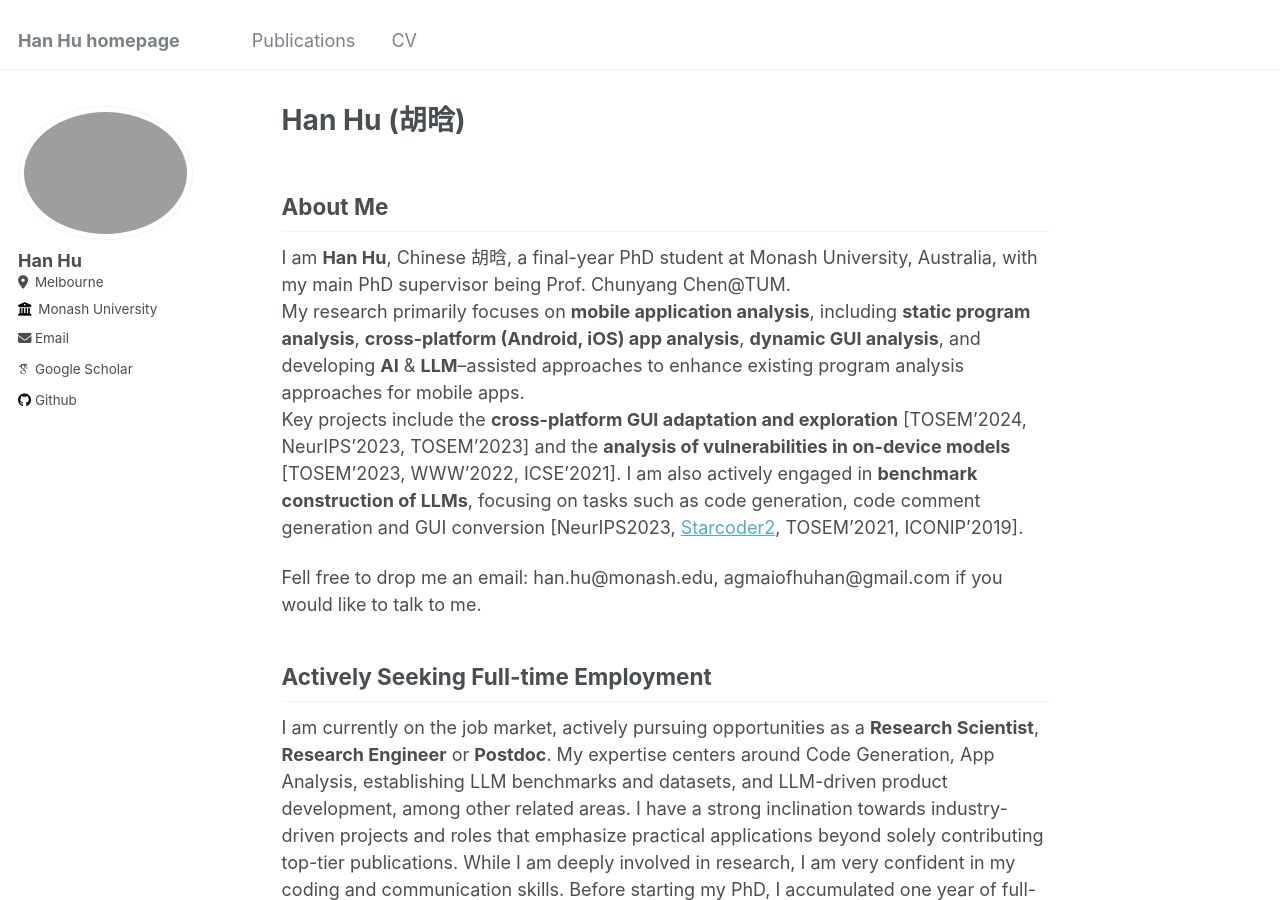
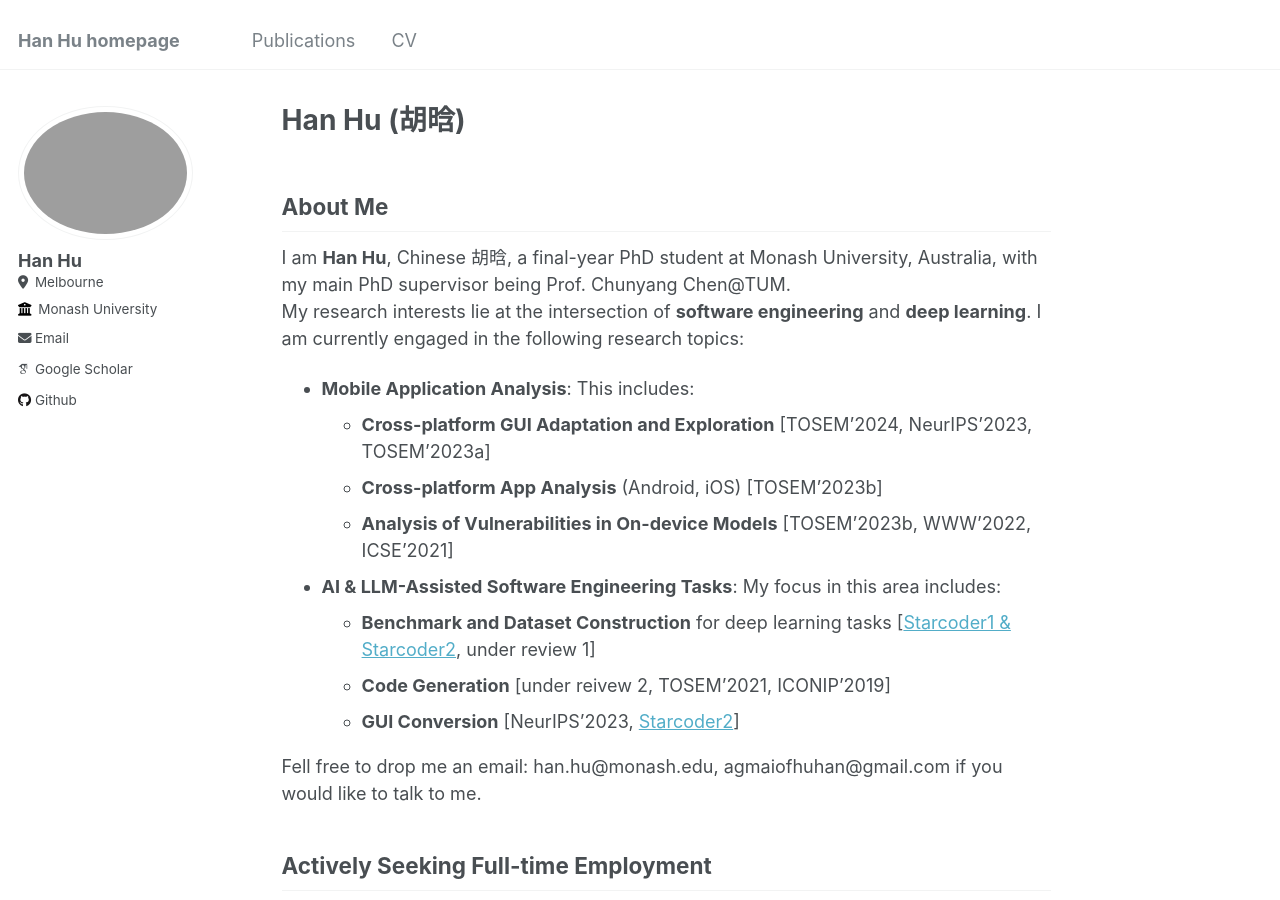
Before and after one commit to huhanGitHub/huhanGitHub.github.io, a Jekyll site: the page built from _pages/about.md, in a window 1280 px wide and 900 px high. Built offline with Jekyll 4.4.1, drawn with Linux system fonts in a browser that asks for light colours; some web fonts are replaced.

Commit message:
Update about.md

```diff
--- a/_pages/about.md
+++ b/_pages/about.md
@@ -10,8 +10,18 @@ redirect_from:
 ## About Me
 
 I am **Han Hu**, Chinese 胡晗, a final-year PhD student at Monash University, Australia, with my main PhD supervisor being Prof. Chunyang Chen@TUM. \
-My research primarily focuses on **mobile application analysis**, including **static program analysis**, **cross-platform (Android, iOS) app analysis**, **dynamic GUI analysis**, and developing **AI** & **LLM**--assisted approaches to enhance existing program analysis approaches for mobile apps.
-Key projects include the **cross-platform GUI adaptation and exploration** \[TOSEM'2024, NeurIPS'2023, TOSEM'2023\] and the **analysis of vulnerabilities in on-device models** \[TOSEM'2023, WWW'2022, ICSE'2021\]. I am also actively engaged in **benchmark construction of LLMs**, focusing on tasks such as code generation, code comment generation and GUI conversion \[NeurIPS2023, [Starcoder2](https://github.com/bigcode-project/starcoder2), TOSEM'2021, ICONIP'2019\].
+My research interests lie at the intersection of **software engineering** and **deep learning**. I am currently engaged in the following research topics:
+
+- **Mobile Application Analysis**: This includes:
+  - **Cross-platform GUI Adaptation and Exploration** [TOSEM'2024, NeurIPS'2023, TOSEM'2023a]
+  - **Cross-platform App Analysis** (Android, iOS) [TOSEM'2023b]
+  - **Analysis of Vulnerabilities in On-device Models** [TOSEM'2023b, WWW'2022, ICSE'2021]
+
+- **AI & LLM-Assisted Software Engineering Tasks**: My focus in this area includes:
+  - **Benchmark and Dataset Construction** for deep learning tasks [[Starcoder1 & Starcoder2](https://github.com/bigcode-project/starcoder2), under review 1]
+  - **Code Generation** [under reivew 2, TOSEM'2021, ICONIP'2019]
+  - **GUI Conversion** [NeurIPS'2023, [Starcoder2](https://github.com/bigcode-project/starcoder2)]
+
 
 Fell free to drop me an email: han.hu@monash.edu, agmaiofhuhan@gmail.com if you would like to talk to me.
 
```
